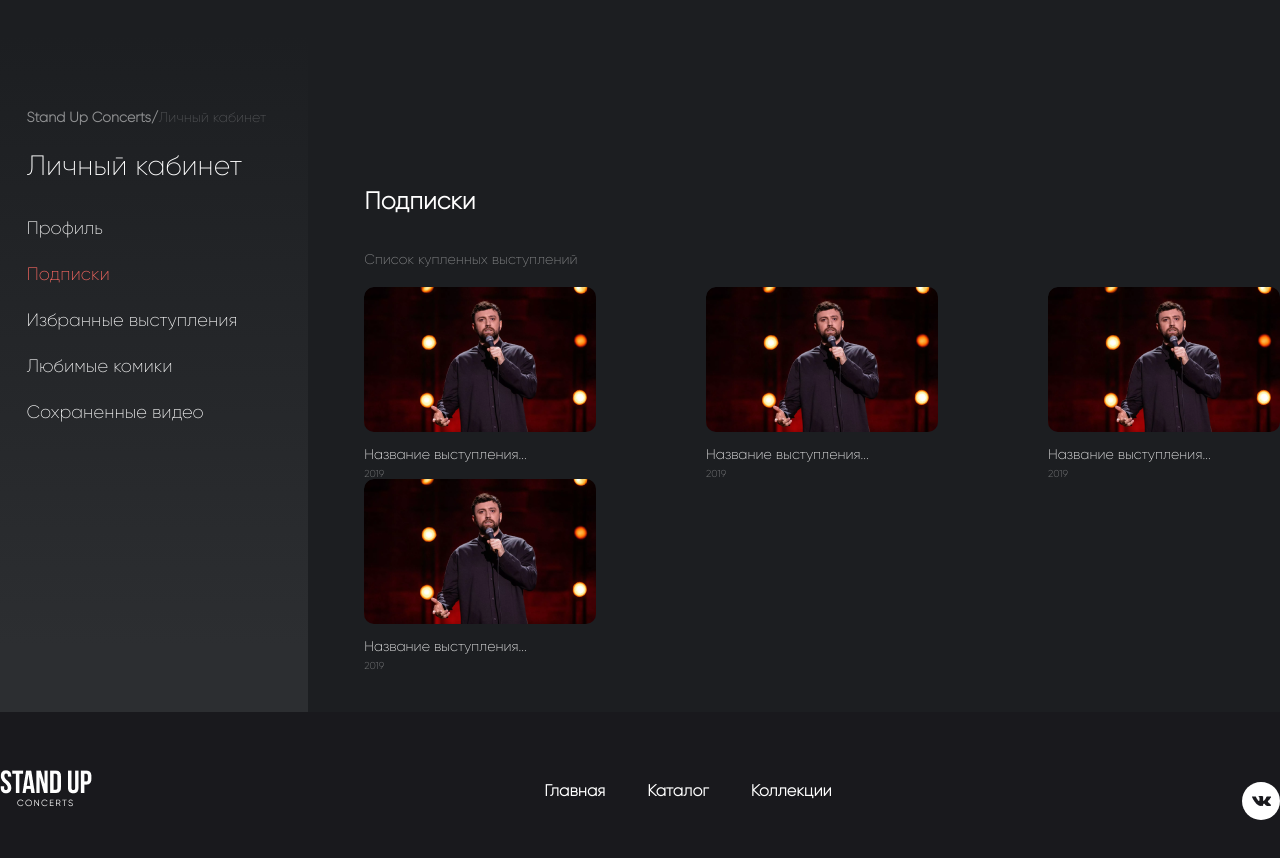
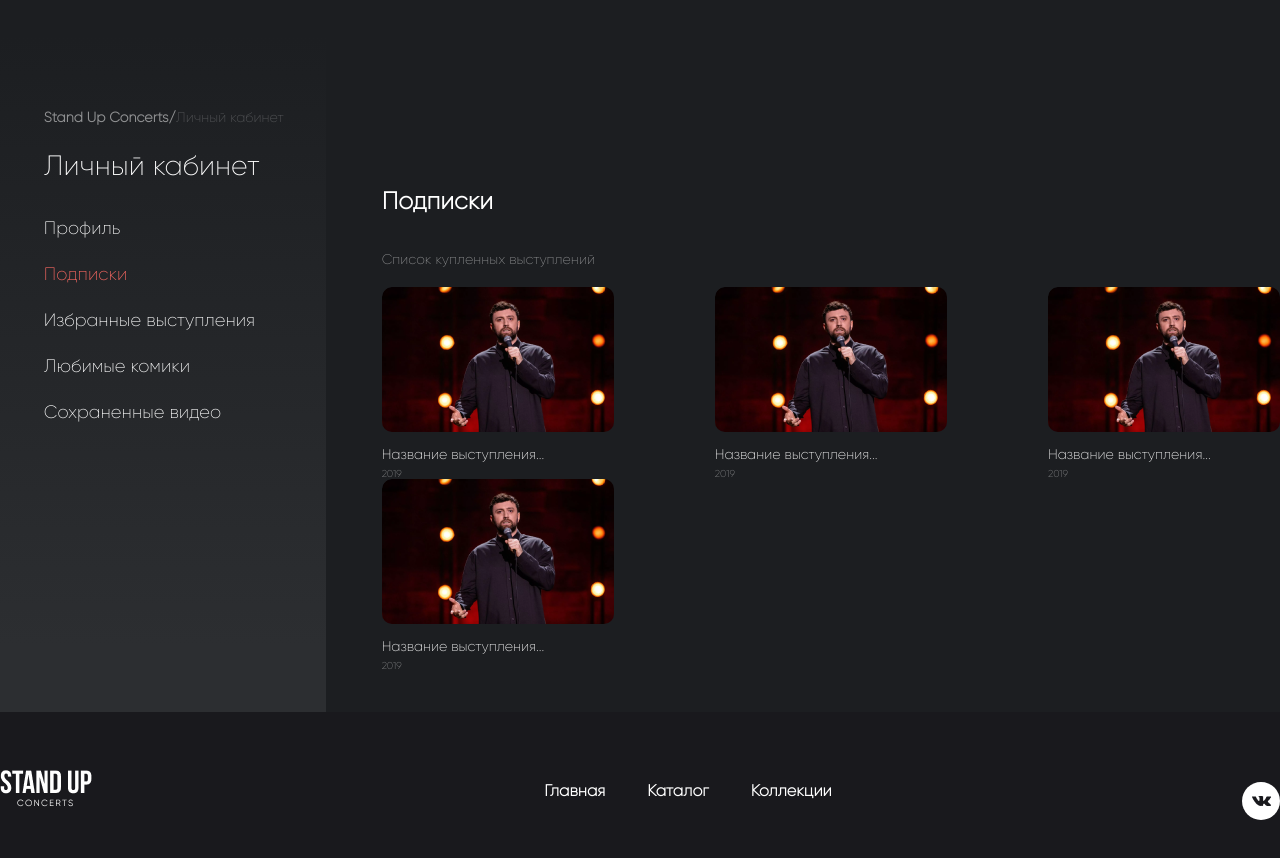
Before and after one commit to YaghubyanNarek/StandUp, a plain HTML site: page add1.html in a window 1280 px wide. Shown: the part 70-928 px from the top of the page. Drawn offline with Linux system fonts and the light colour scheme.

Commit message:
fix response bugs

```diff
--- a/style/style.css
+++ b/style/style.css
@@ -1373,7 +1373,7 @@ footer a {
 .cabinet__login {
     /* width:  350px; */
     /* height: auto; */
-    width: 1064px;
+/*    width: 1064px;*/
     margin-top: 150px;
     padding-left: 56px;
     display: flex;
```
Also changed, not shown: index.html (+0 -1 lines).
